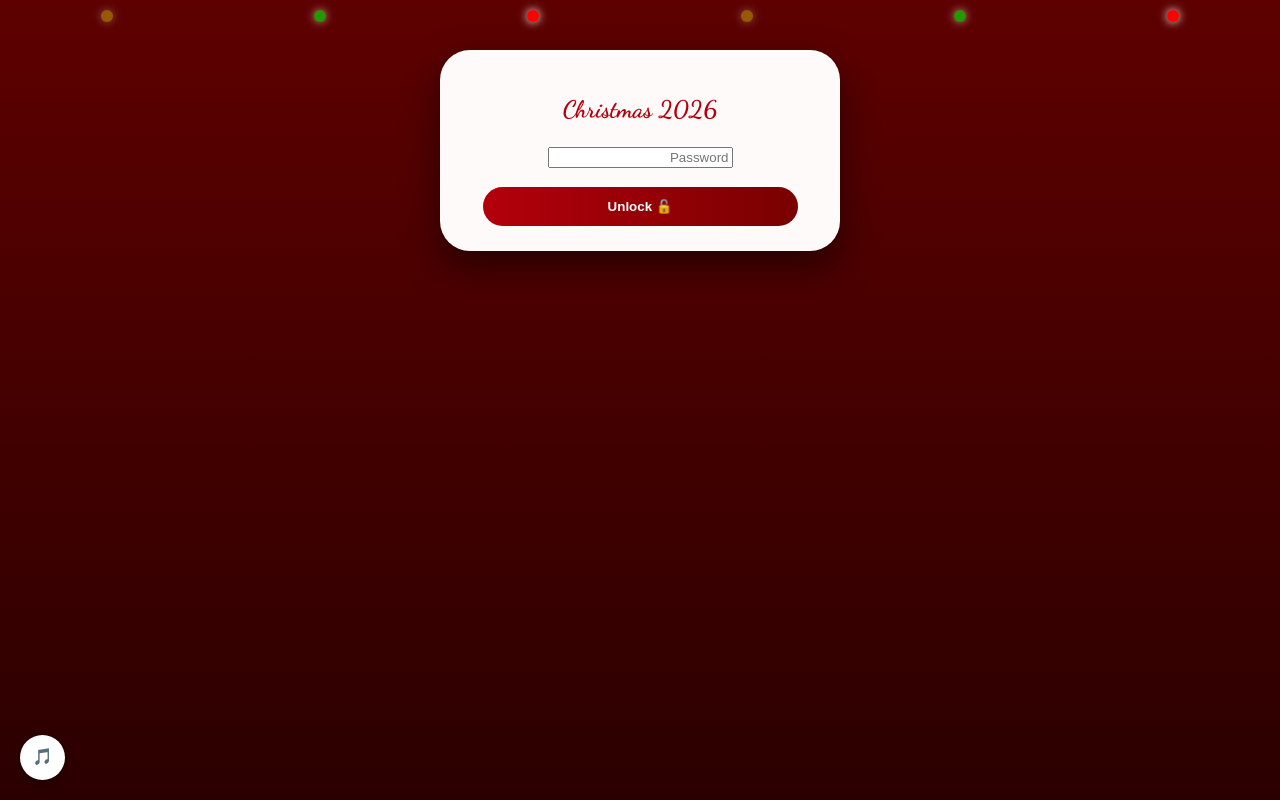
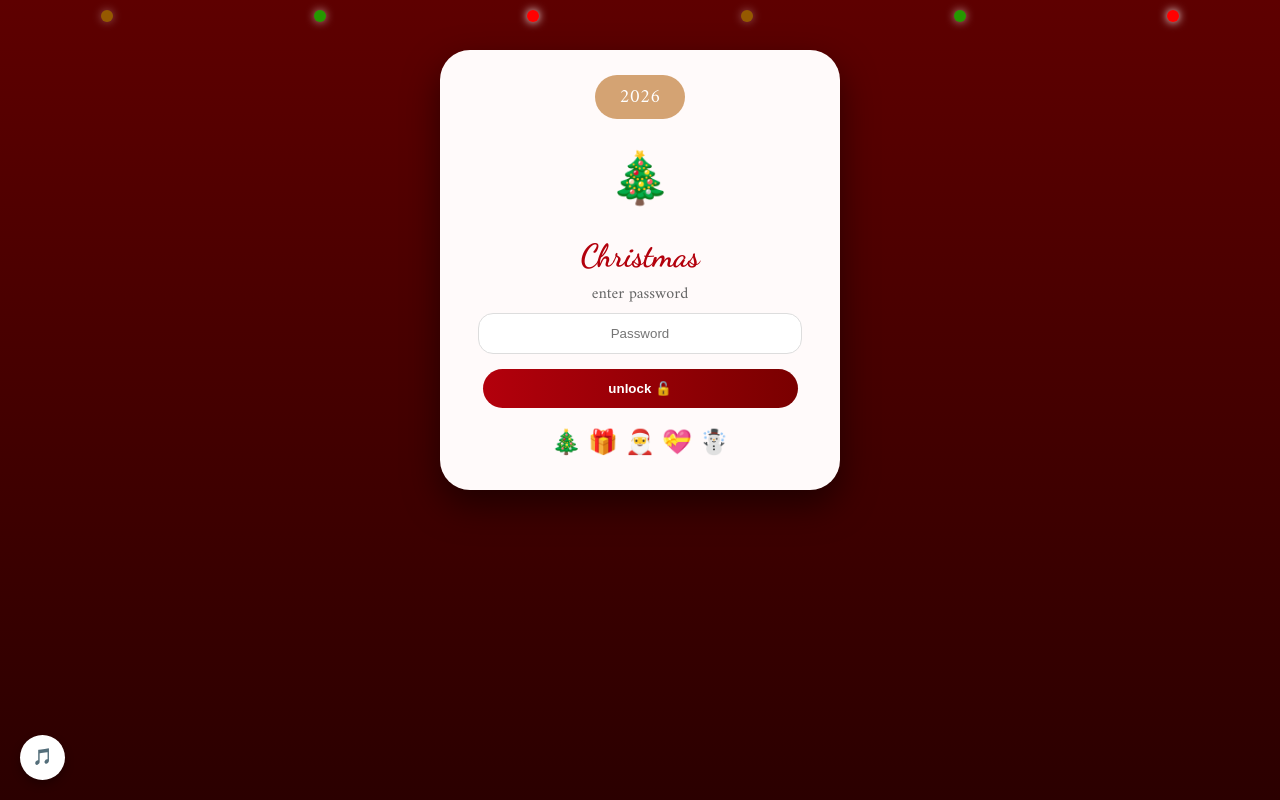
Before and after one commit to Shadow77776/gift, a plain HTML site: page index.html in a window 1280 px wide. Drawn offline with Linux system fonts and the light colour scheme.

Commit message:
Update index.html

```diff
--- a/index.html
+++ b/index.html
@@ -13,6 +13,7 @@
             color: #333; display: flex; justify-content: center;
             min-height: 100vh; overflow-x: hidden; direction: rtl;
         }
+        /* Festive Lights at the top */
         .lights {
             position: fixed; top: 10px; width: 100%;
             display: flex; justify-content: space-around; z-index: 20;
@@ -31,6 +32,11 @@
         }
         @keyframes slideUp { from { transform: translateY(50px); opacity: 0; } to { transform: translateY(0); opacity: 1; } }
 
+        .year-badge {
+            background: #d4a373; color: white; padding: 5px 25px;
+            border-radius: 50px; display: inline-block; font-size: 1.2rem; margin-bottom: 10px;
+        }
+
         .btn {
             background: linear-gradient(to right, #b3000c, #7a0000);
             color: white; border: none; padding: 12px; border-radius: 50px;
@@ -45,6 +51,8 @@
         .letter-text { color: #5e0000; font-size: 1.15rem; line-height: 1.8; font-weight: bold; white-space: pre-line; }
         .memory-card { background: white; border-radius: 20px; margin-bottom: 20px; padding: 10px; }
         .memory-card img { width: 100%; border-radius: 15px; }
+
+        .footer-text { color: white; font-size: 0.9rem; margin-top: 20px; opacity: 0.8; }
 
         #music-btn {
             position: fixed; bottom: 20px; left: 20px; background: white;
@@ -69,19 +77,25 @@
 
 <div class="container">
     <div id="login-page" class="card">
-        <h2 style="color:var(--primary-red); font-family: 'Dancing Script';">Christmas 2026</h2>
-        <input type="password" id="pass" placeholder="Password">
-        <button class="btn" onclick="checkPass()">🔓 Unlock</button>
+        <div class="year-badge">2026</div>
+        <div style="font-size: 50px; margin: 10px 0;">🎄</div>
+        <h1 style="color:var(--primary-red); font-family: 'Dancing Script'; margin: 0;">Christmas</h1>
+        <p style="color: #666; margin: 5px 0;">enter password</p>
+        <input type="password" id="pass" placeholder="Password" style="width: 85%; padding: 12px; border-radius: 15px; border: 1px solid #ddd; text-align: center;">
+        <button class="btn" onclick="checkPass()">🔓 unlock</button>
+        <div style="font-size: 1.5rem; margin-top: 15px;">☃️ 💝 🎅 🎁 🎄</div>
     </div>
 
     <div id="message-page" class="card hidden">
         <div style="font-size:50px">📩</div>
-        <h2 style="color:var(--primary-red)">ينور عيني</h2>
+        <h2 style="color:var(--primary-red); margin-top: 0;">ينور عيني</h2>
         <div class="letter-text">
             احلي حد هدخل معاه السنه الجديده ربنا يخليكي ليا
             يارب تكون سنه حلوه وهتبقا حلوه اصلا
             لاننا مع بعض وانا داخل السنه وانا معايا
             اغلي واكتر حد بحبه
+            أنت سبب فرحي انتي سبب ضحكتي انتي
+            سبب كل حاجه حلوه
             بحبك
             تعالي نشوف كام ميموري كده مع بعض
         </div>
@@ -109,7 +123,7 @@
             هتبقا احلي سنه بيكي 2026
         </div>
         <button class="btn" onclick="location.reload()">🎄 Restart Journey 🎁</button>
-        <p style="font-size: 0.8rem; margin-top: 10px; color: #888;">Merry Christmas 2026</p>
+        <p class="footer-text">🎅 Merry Christmas 2026 ☃️</p>
     </div>
 </div>
 
@@ -128,6 +142,8 @@
             document.getElementById('message-page').classList.remove('hidden');
             document.getElementById('music-btn').classList.remove('hidden');
             document.getElementById('bg-music').play();
+        } else {
+            alert("Wrong password! ❤️");
         }
     }
 
```
